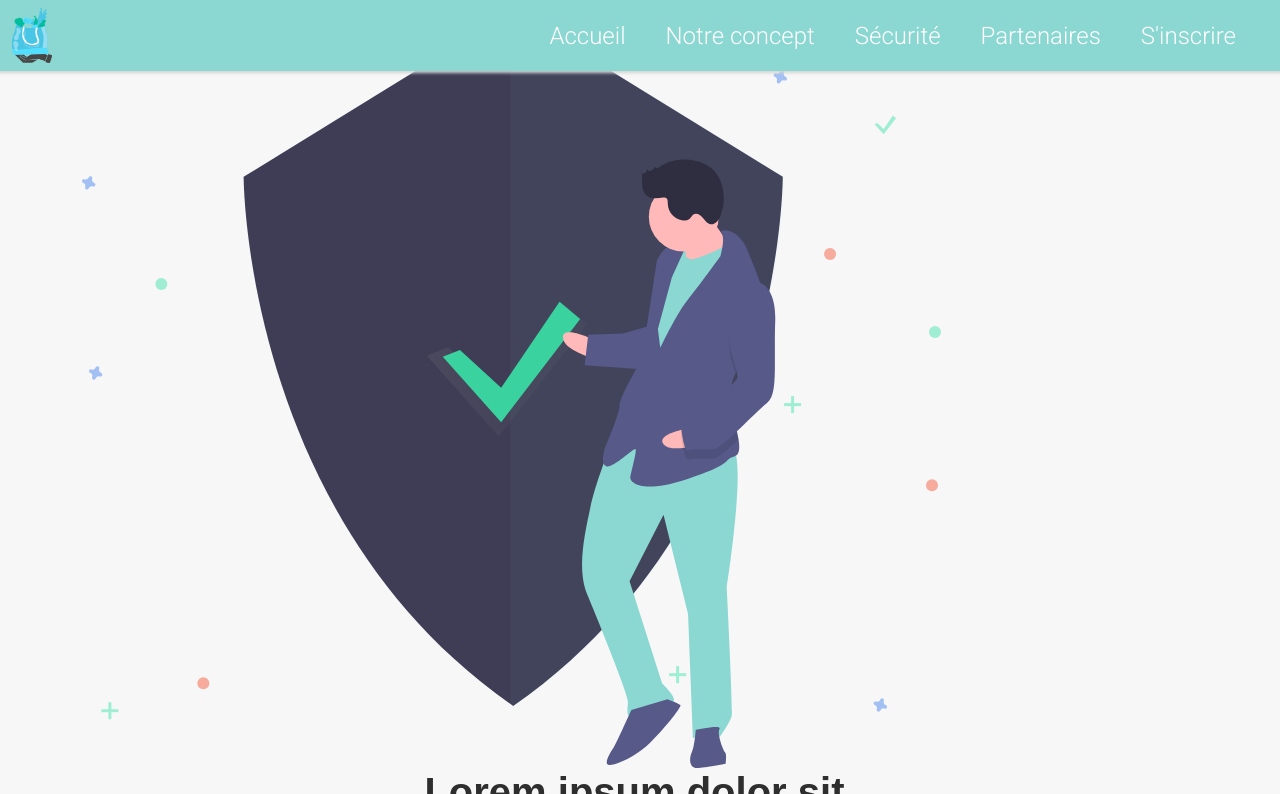
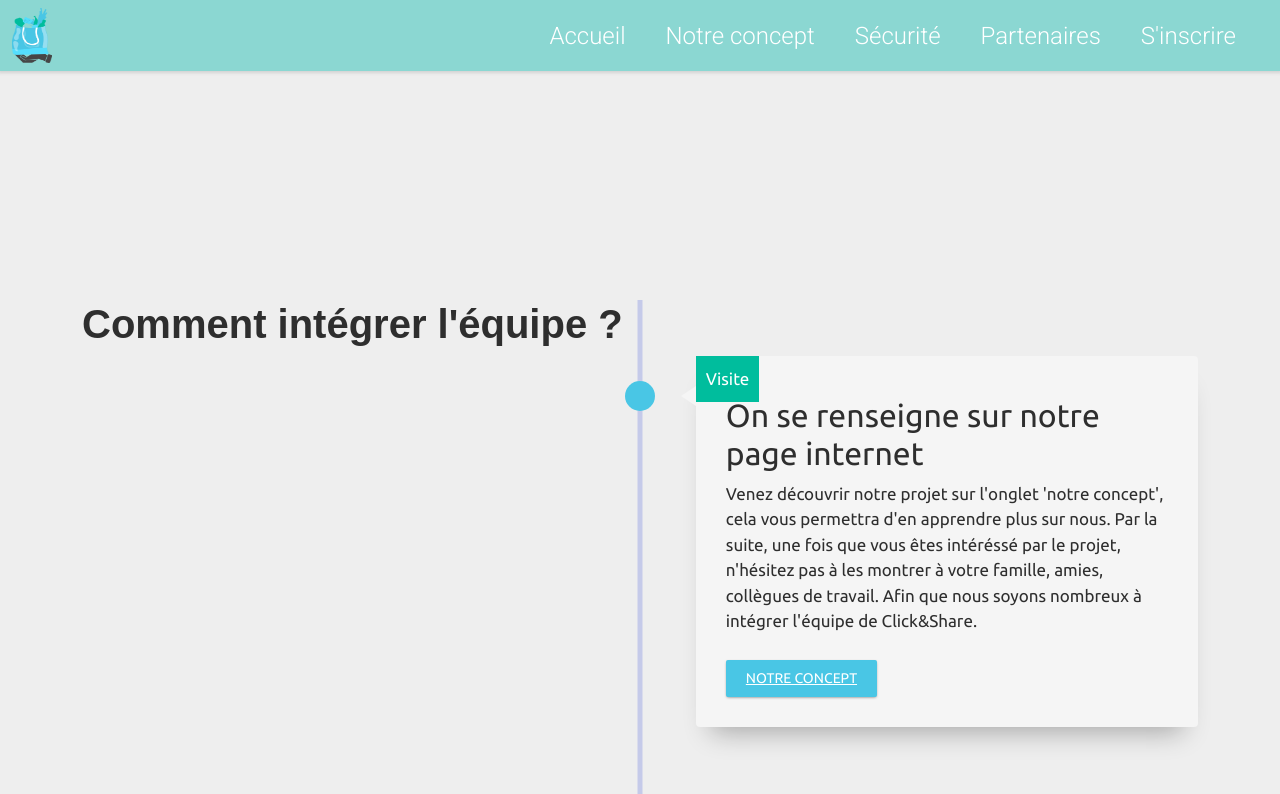
Before and after one commit to coline-cabus/mspr-wis1-2, a PHP site: page /security.php in a window 1280 px wide. Shown: the top 794 px of the page. Run offline with PHP 8.4, Linux system fonts and the light colour scheme.

Commit message:
finish-security

```diff
--- a/security.php
+++ b/security.php
@@ -8,26 +8,6 @@ $page = [
 require_once 'template-parts/header.php'; ?>
 
     <main id="main">
-
-        <section id="main-section">
-            <div class="container">
-                <div class="img-wrapper">
-                    <img src="assets/svg/security.svg" alt="security-icon">
-                </div>
-            </div>
-
-            <div class="container">
-                <div class="text-wrapper">
-                    <h1 class="text-center">Lorem ipsum dolor sit.</h1>
-                    <p class="text-break">Lorem ipsum dolor sit amet, consectetur adipisicing elit. Culpa ea magnam placeat quia soluta? A
-                        aliquam autem cum eligendi ipsam nisi perspiciatis similique voluptates. At corporis cupiditate
-                        dignissimos impedit maxime nesciunt tempora veritatis voluptates. Aliquam architecto delectus
-                        dicta
-                        dolorum eaque esse excepturi in libero, magni mollitia nisi quidem sit voluptatibus?</p>
-                </div>
-            </div>
-        </section>
-
 
         <section class="timeline">
 
@@ -144,16 +124,10 @@ require_once 'template-parts/header.php'; ?>
                             omnis dolor iste fugit totam quasi inventore!
 
                         </blockquote>
-
                     </div>
-
                 </div>
-
-
             </div>
         </section>
-
-
     </main>
 
 
--- a/src/scss/pages/_security.scss
+++ b/src/scss/pages/_security.scss
@@ -1,13 +1,16 @@
-$primary: #3F51B5;
-$dark-primary: #303F9F;
+$primary: #49C6E5;
+$dark-primary: #54DEFD;
 $light-primary: #C5CAE9;
 $text: #FFFFFF;
 $primary-text: #212121;
 $secondary-text: #757575;
-$accent: #FF4081;
+$accent: #00BD9D;
+
+
+
 
 .timeline {
-  padding: 100px 0;
+  padding: 300px 0 300px 0;
 }
 
 .timeline {
@@ -159,7 +162,7 @@ $accent: #FF4081;
 
 .timeline-item {
   .timeline-img-header {
-    background: linear-gradient(rgba(0,0,0,0), rgba(0,0,0, .4)), url('https://picsum.photos/1000/800/?random') center center no-repeat;
+    background: linear-gradient(rgba(0,0,0,0), rgba(0,0,0, .4)), url('https://cdn.pixabay.com/photo/2018/07/26/13/39/internet-3563638_1280.jpg') center center no-repeat;
     background-size: cover;
   }
 }
```
Also changed, not shown: assets/css/app.css, assets/images/securite copie.png (added), assets/images/securite.png (added).
